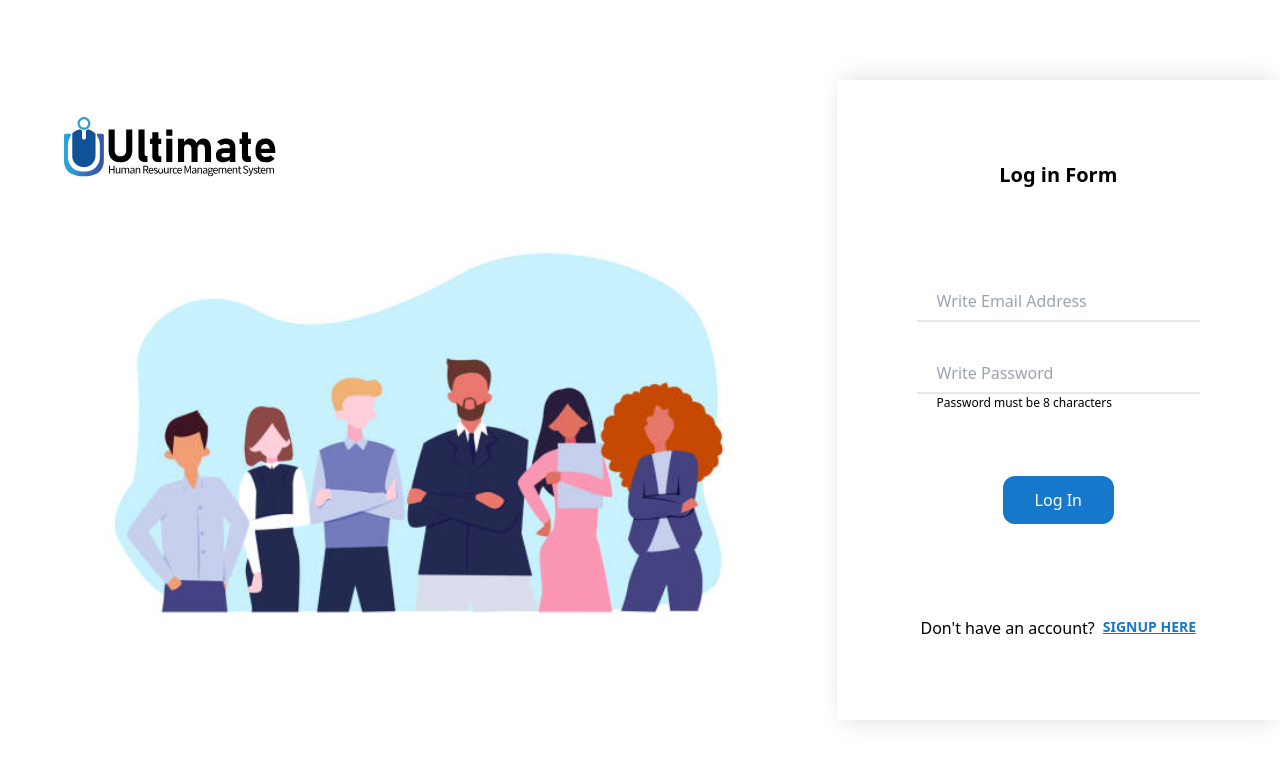
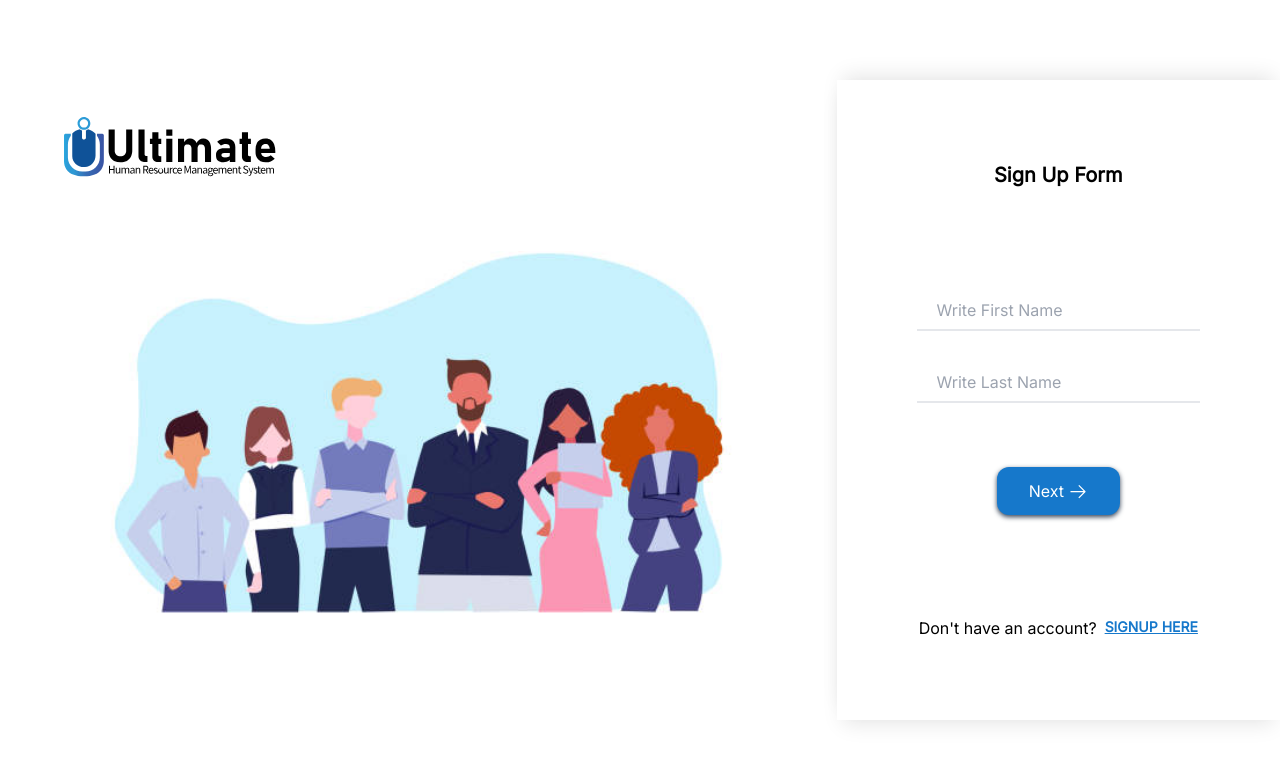
Before and after one commit to labibahmed10/Nexis-task, a React (Create React App) app: page / in a window 1280 px wide. Shown: the top 762 px of the page. Built offline with nearby package versions, Linux system fonts and the light colour scheme.

Commit message:
signup page done and all the functionality too

```diff
--- a/package.json
+++ b/package.json
@@ -8,6 +8,7 @@
     "@testing-library/user-event": "^13.5.0",
     "react": "^18.2.0",
     "react-dom": "^18.2.0",
+    "react-icons": "^4.7.1",
     "react-router-dom": "^6.4.4",
     "react-scripts": "5.0.1",
     "web-vitals": "^2.1.4"
--- a/public/index.html
+++ b/public/index.html
@@ -5,10 +5,7 @@
       <link rel="icon" href="%PUBLIC_URL%/favicon.ico" />
       <meta name="viewport" content="width=device-width, initial-scale=1" />
       <meta name="theme-color" content="#000000" />
-    <meta
-      name="description"
-      content="Web site created using create-react-app"
-    />
+      <meta name="description" content="Web site created using create-react-app" />
       <link rel="apple-touch-icon" href="%PUBLIC_URL%/logo192.png" />
       <!--
       manifest.json provides metadata used when your web app is installed on a
@@ -24,6 +21,12 @@
       work correctly both with client-side routing and a non-root public URL.
       Learn how to configure a non-root public URL by running `npm run build`.
     -->
+      <link rel="preconnect" href="https://fonts.googleapis.com" />
+      <link rel="preconnect" href="https://fonts.gstatic.com" crossorigin />
+      <link
+         href="https://fonts.googleapis.com/css2?family=Cinzel&family=Cinzel+Decorative&family=Cookie&family=EB+Garamond:wght@600&family=Inter&family=Lobster+Two:ital@1&family=Lora:ital@1&family=Merriweather:wght@700&family=Oxygen&family=Poppins:wght@600&family=Raleway:wght@500&display=swap"
+         rel="stylesheet"
+      />
       <title>React App</title>
    </head>
    <body>
--- a/src/App.js
+++ b/src/App.js
@@ -1,9 +1,15 @@
+import { Route, Routes } from "react-router-dom";
 import LogInPage from "./Components/LogInPage";
+import SignUpPage from "./Components/SignUpPages/SignUpPage";
 
 function App() {
    return (
       <main className="flex justify-center items-center h-screen">
-         <LogInPage />
+         <Routes>
+            <Route path="/" element={<SignUpPage />}></Route>
+            <Route index path="signup" element={<SignUpPage />}></Route>
+            <Route path="login" element={<LogInPage />}></Route>
+         </Routes>
       </main>
    );
 }
--- a/src/Components/LogInPage.jsx
+++ b/src/Components/LogInPage.jsx
@@ -31,6 +31,7 @@ const LogInPage = () => {
                   </button>
                </div>
             </form>
+
             <div className="flex justify-center gap-2">
                <h6>Don't have an account?</h6>
                <p className="text-[14px] text-[#1678CB] underline font-semibold">SIGNUP HERE</p>
--- /dev/null
+++ b/src/Components/SignUpPages/SignUpPage.jsx
@@ -0,0 +1,196 @@
+import React from "react";
+import { useState } from "react";
+import SideOfPage from "../SideOfPage";
+import { VscArrowRight } from "react-icons/vsc";
+import { useReducer } from "react";
+
+const SignUpPage = () => {
+   const [index, setIndex] = useState(1);
+
+   const initialState = {
+      first_name: "",
+      last_Name: "",
+      phone_number: "",
+      email: "",
+      password: "",
+   };
+
+   const reducer = (state, action) => {
+      switch (action.type) {
+         case "first_name":
+            return {
+               ...state,
+               first_name: action.first_name,
+            };
+         case "last_Name":
+            return {
+               ...state,
+               last_Name: action.last_Name,
+            };
+         case "phone_number":
+            return {
+               ...state,
+               phone_number: action.phone_number,
+            };
+         case "email":
+            return {
+               ...state,
+               email: action.email,
+            };
+         case "password":
+            return {
+               ...state,
+               password: action.password,
+            };
+
+         default:
+            return state;
+      }
+   };
+
+   const [mainState, dispatch] = useReducer(reducer, initialState);
+
+   console.log(mainState);
+
+   const handleSubmitNames = (e) => {
+      e.preventDefault();
+      setIndex(2);
+   };
+
+   const handleSubmitPhoneEmail = (e) => {
+      e.preventDefault();
+      setIndex(3);
+   };
+
+   const handleSubmitPassword = (e) => {
+      e.preventDefault();
+
+      fetch(`https://test.nexisltd.com/signup`, {
+         method: "POST",
+         body: JSON.stringify(mainState),
+      })
+         .then((response) => response.json())
+         .then((data) => {
+            //   data.sucess ? toast.success(data.sucess) : toast.error(data.error);
+            console.log(data);
+            //   data.sucess && navigate("/login");
+         });
+   };
+
+   return (
+      <section className="flex items-center justify-center">
+         <SideOfPage />
+
+         <div className="flex flex-col justify-between shadow-[0px_-10px_20px_-6px_rgb(0_0_0_/_0.1),_0_10px_20px_-6px_rgb(0_0_0_/_0.1)] w-[30rem] h-[40rem] p-20">
+            <h4 className="text-[20px] font-semibold text-center">Sign Up Form</h4>
+
+            {index === 1 && (
+               <form action="" className="flex flex-col" onSubmit={handleSubmitNames}>
+                  <input
+                     className="border-b-[2px] w-full focus:outline-0 h-10 px-5"
+                     placeholder="Write First Name"
+                     type="text"
+                     name="firstName"
+                     id="firstName"
+                     value={mainState.first_name}
+                     onChange={(e) => dispatch({ type: "first_name", first_name: e.target.value })}
+                  />
+                  <input
+                     className="border-b-[2px] w-full focus:outline-0 h-10 px-5 mt-8"
+                     placeholder="Write Last Name"
+                     type="text"
+                     name="lastName"
+                     id="lastName"
+                     value={mainState.last_Name}
+                     onChange={(e) => dispatch({ type: "last_Name", last_Name: e.target.value })}
+                  />
+
+                  <div className="flex justify-center mt-16">
+                     <button
+                        className="px-8 py-3 bg-[#1678CB] text-white rounded-xl flex justify-center items-center gap-1 shadow-slate-700
+                        shadow-[0px_2px_5px__rgb(0_0_0_/_0.05)]"
+                     >
+                        Next <VscArrowRight className="font-[900] text-xl" />
+                     </button>
+                  </div>
+               </form>
+            )}
+
+            {index === 2 && (
+               <form action="" className="flex flex-col" onSubmit={handleSubmitPhoneEmail}>
+                  <div className="flex justify-center items-center gap-2">
+                     <input className="border-b-[2px] w-20 focus:outline-0 h-10 px-5" placeholder="+880" type="text" name="code" id="code" />
+                     <input
+                        className="border-b-[2px] w-full focus:outline-0 h-10 px-5"
+                        placeholder="Write Number"
+                        type="number"
+                        name="number"
+                        id="number"
+                        value={mainState.phone_number}
+                        onChange={(e) => dispatch({ type: "phone_number", phone_number: e.target.value })}
+                     />
+                  </div>
+
+                  <input
+                     className="border-b-[2px] w-full focus:outline-0 h-10 px-5 mt-8"
+                     placeholder="Write Email Address"
+                     type="email"
+                     name="email"
+                     id="email"
+                     value={mainState.email}
+                     onChange={(e) => dispatch({ type: "email", email: e.target.value })}
+                  />
+
+                  <div className="flex justify-center items-center gap-10 mt-16">
+                     <p className="ml-[-75px] cursor-pointer" onClick={() => setIndex(1)}>
+                        Back
+                     </p>
+                     <button
+                        className="px-8 py-3 bg-[#1678CB] text-white rounded-xl flex justify-center items-center gap-1 shadow-slate-700
+                        shadow-[0px_2px_5px__rgb(0_0_0_/_0.05)]"
+                     >
+                        Next <VscArrowRight className="font-[900] text-xl" />
+                     </button>
+                  </div>
+               </form>
+            )}
+
+            {index === 3 && (
+               <form action="" className="flex flex-col" onSubmit={handleSubmitPassword}>
+                  <input
+                     className="border-b-[2px] w-full focus:outline-0 h-10 px-5 mt-8"
+                     autoComplete="false"
+                     placeholder="Write Password"
+                     type="password"
+                     name="pass"
+                     id="pass"
+                     value={mainState.password}
+                     onChange={(e) => dispatch({ type: "password", password: e.target.value })}
+                  />
+                  <h6 className="px-5 text-[12px]">Password must be 8 characters</h6>
+
+                  <div className="flex justify-center items-center mt-16 gap-10">
+                     <p className="ml-[-75px] cursor-pointer" onClick={() => setIndex(2)}>
+                        Back
+                     </p>
+                     <button
+                        type="submit"
+                        className="px-8 py-3 bg-[#1678CB] text-white rounded-xl flex justify-center items-center gap-1 shadow-slate-700
+                        shadow-[0px_2px_5px__rgb(0_0_0_/_0.05)]"
+                     >
+                        Sign Up
+                     </button>
+                  </div>
+               </form>
+            )}
+
+            <div className="flex justify-center gap-2">
+               <h6>Don't have an account?</h6>
+               <p className="text-[14px] text-[#1678CB] underline font-semibold">SIGNUP HERE</p>
+            </div>
+         </div>
+      </section>
+   );
+};
+
+export default SignUpPage;
--- a/src/index.css
+++ b/src/index.css
@@ -2,9 +2,10 @@
 @tailwind components;
 @tailwind utilities;
 
-body {
+* {
    margin: 0;
    padding: 0;
    scroll-behavior: smooth;
    box-sizing: border-box;
+   font-family: "Inter", sans-serif;
 }
--- a/src/index.js
+++ b/src/index.js
@@ -2,10 +2,13 @@ import React from "react";
 import ReactDOM from "react-dom/client";
 import "./index.css";
 import App from "./App";
+import { BrowserRouter } from "react-router-dom";
 
 const root = ReactDOM.createRoot(document.getElementById("root"));
 root.render(
    <React.StrictMode>
-      <App />
+      <BrowserRouter>
+         <App />
+      </BrowserRouter>
    </React.StrictMode>,
 );
```
Also changed, not shown: 1 other file (tests, documents, lock files or other folders). Lines whose indentation alone changed are shown as unchanged.
